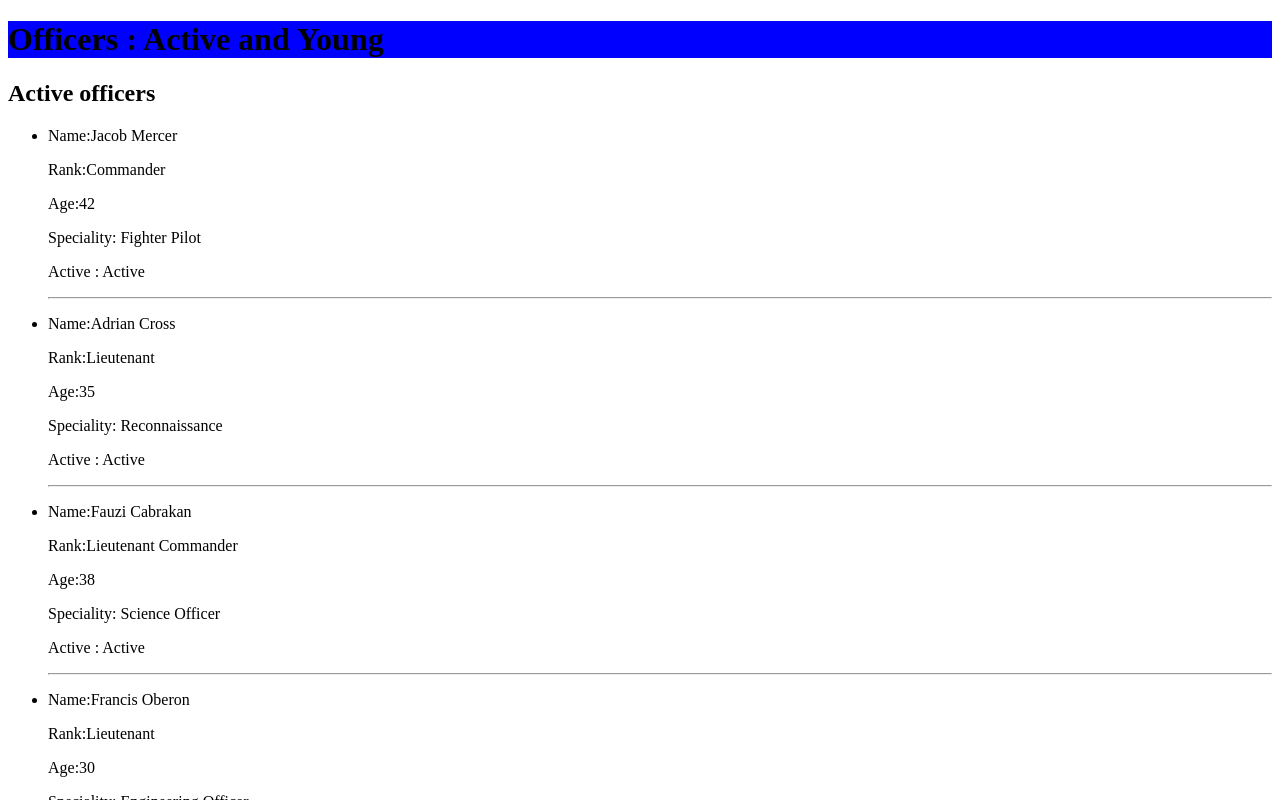
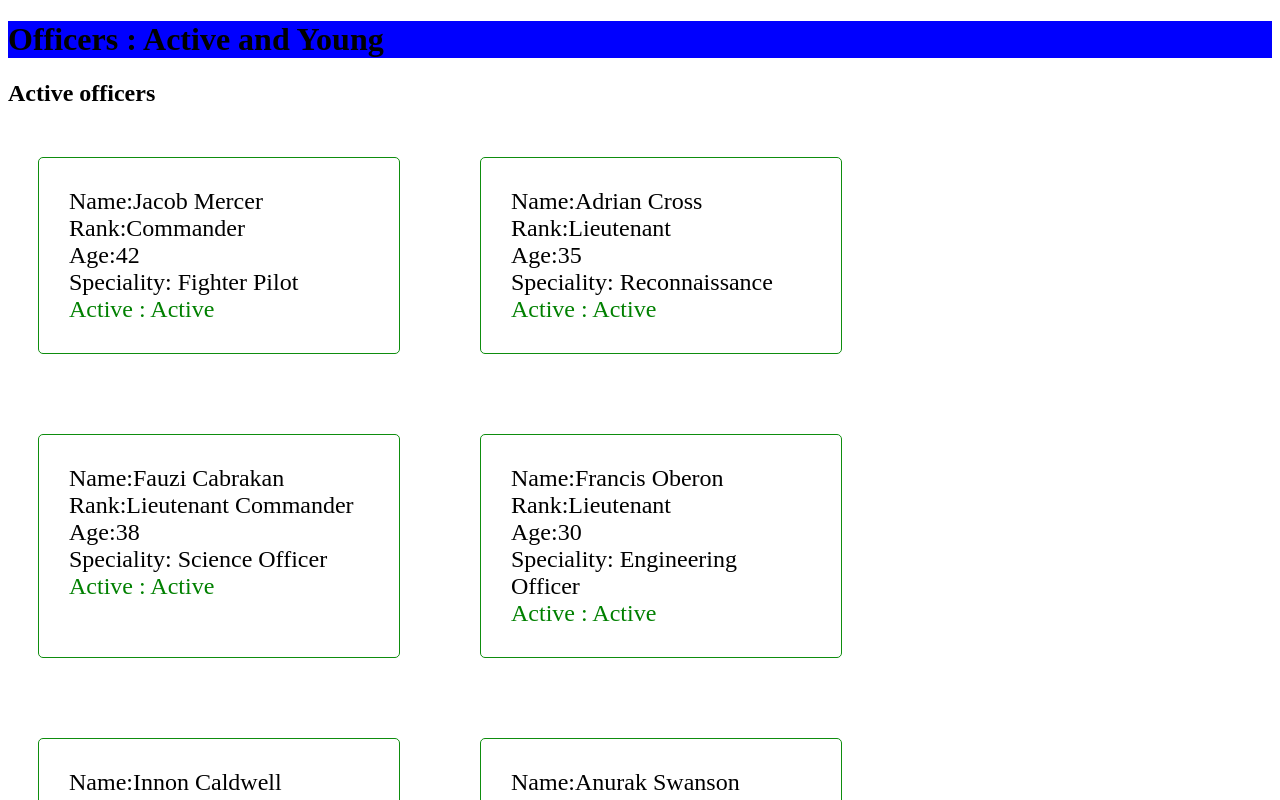
Before and after one commit to OleksandraFedchuk/my-react-project, a React (Vite) app: page / in a window 1280 px wide. Shown: the top 800 px of the page. Built offline with nearby package versions, Linux system fonts and the light colour scheme.

Commit message:
Active&retired

```diff
--- a/package.json
+++ b/package.json
@@ -10,6 +10,7 @@
     "preview": "vite preview"
   },
   "dependencies": {
+    "clsx": "^2.1.1",
     "react": "^19.0.0",
     "react-dom": "^19.0.0"
   },
--- a/src/components/PilotList/PilotList.jsx
+++ b/src/components/PilotList/PilotList.jsx
@@ -1,12 +1,12 @@
 import PilotProfile from "../PilotProfile/PilotProfile";
+import css from "./PilotList.module.css";
 
 export default function PilotList({ items }) {
   return (
-    <ul>
+    <ul className={css.list}>
       {items.map((officer) => (
-        <li key={officer.id}>
+        <li key={officer.id} className={css.item}>
           <PilotProfile pilot={officer} />
-          <hr />
         </li>
       ))}
     </ul>
--- /dev/null
+++ b/src/components/PilotList/PilotList.module.css
@@ -0,0 +1,16 @@
+.list {
+  display: flex;
+  flex-wrap: wrap;
+  gap: 20px;
+  margin: 0;
+  padding: 0;
+  list-style: none;
+}
+
+.item {
+  margin: 30px;
+  padding: 30px;
+  border: 1px solid #0e8d0e;
+  border-radius: 5px;
+  width: 300px;
+}
--- a/src/components/PilotProfile/PilotProfile.jsx
+++ b/src/components/PilotProfile/PilotProfile.jsx
@@ -1,16 +1,20 @@
 // export default function PilotProfile(props){
 // const { name, rank, age, spec } = props.pilot
+import clsx from "clsx";
+import css from "./PilotProfiole.module.css";
 
 export default function PilotProfile({
   pilot: { name, rank, age, spec, active },
 }) {
+  const statusCslx = clsx(css.text, active ? css.active : css.retired);
+
   return (
     <div>
-      <p>Name:{name}</p>
-      <p>Rank:{rank}</p>
-      <p>Age:{age}</p>
-      <p>Speciality: {spec}</p>
-      <p>Active : {active ? "Active" : "Retired"}</p>
+      <p className={css.text}>Name:{name}</p>
+      <p className={css.text}>Rank:{rank}</p>
+      <p className={css.text}>Age:{age}</p>
+      <p className={css.text}>Speciality: {spec}</p>
+      <p className={statusCslx}>Active : {active ? "Active" : "Retired"}</p>
     </div>
   );
 }
--- /dev/null
+++ b/src/components/PilotProfile/PilotProfiole.module.css
@@ -0,0 +1,15 @@
+.text {
+  font-size: 24px;
+  font-weight: 500;
+  color: #000;
+  margin: 0;
+  padding: 0;
+}
+
+.active {
+  color: green;
+}
+
+.retired {
+  color: orange;
+}
```
Also changed, not shown: 1 other file (tests, documents, lock files or other folders).
